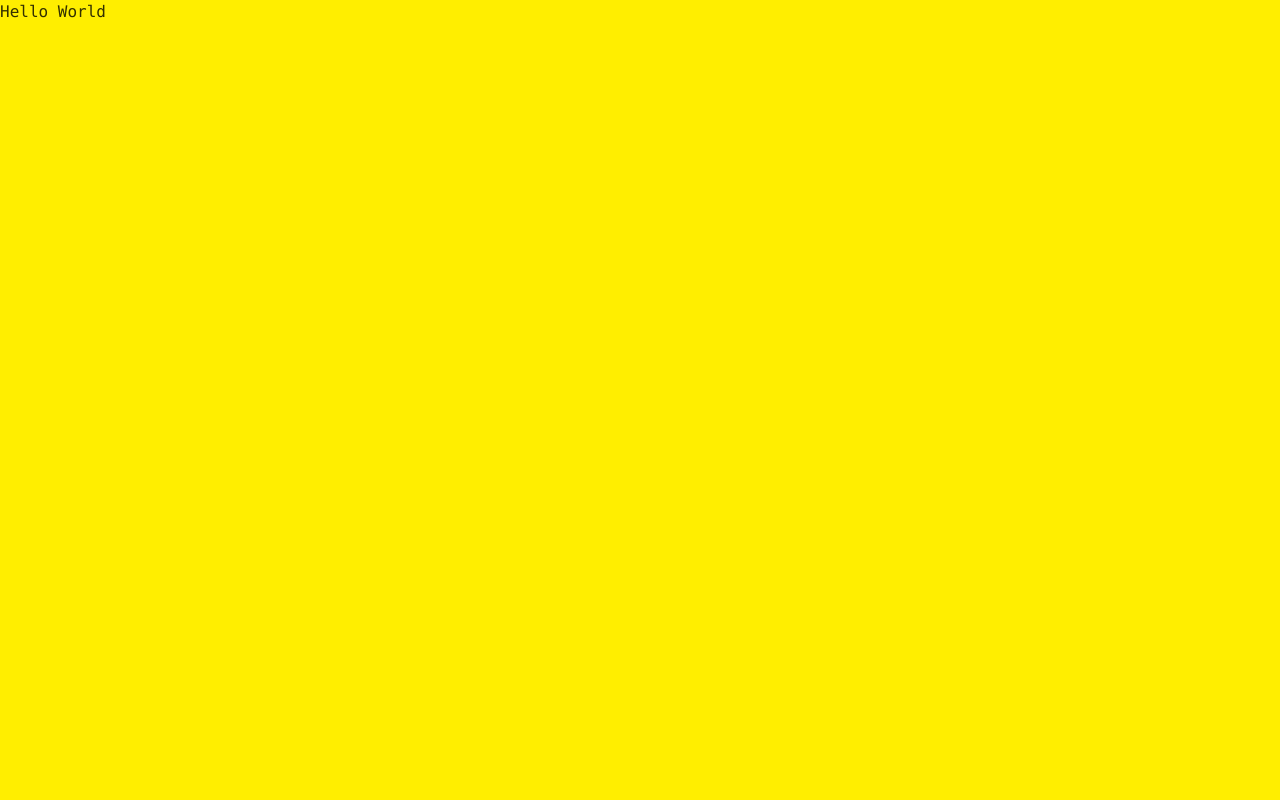
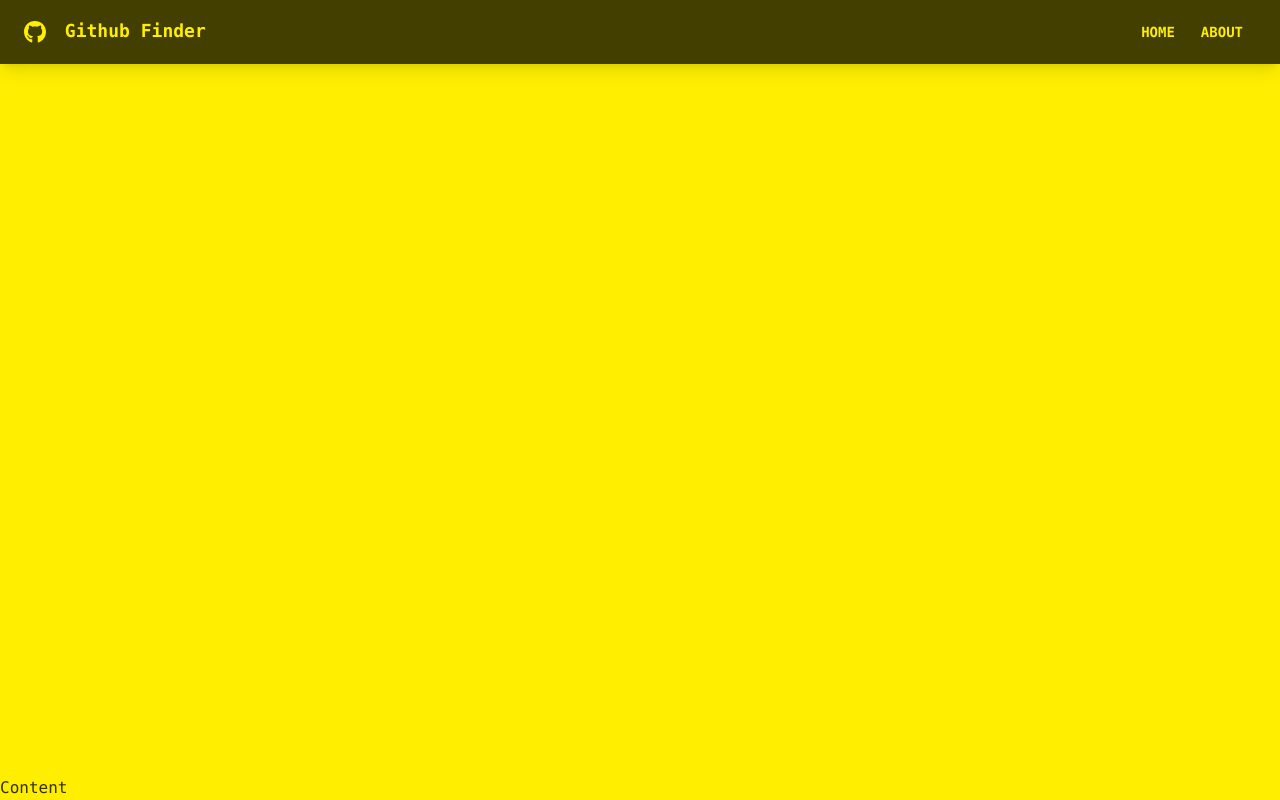
Before and after one commit to Novailoveyou/u-tm-react-github-finder, a React (Create React App) app: page / in a window 1280 px wide. Built offline with nearby package versions, Linux system fonts and the light colour scheme.

Commit message:
navbar component

```diff
--- a/package.json
+++ b/package.json
@@ -9,6 +9,8 @@
     "daisyui": "^2.22.0",
     "react": "^18.2.0",
     "react-dom": "^18.2.0",
+    "react-icons": "^4.4.0",
+    "react-router-dom": "^6.3.0",
     "react-scripts": "5.0.1",
     "web-vitals": "^2.1.0"
   },
--- a/public/index.html
+++ b/public/index.html
@@ -1,5 +1,5 @@
 <!DOCTYPE html>
-<html lang="en" data-theme="cyberpunk">
+<html lang="en">
   <head>
     <meta charset="utf-8" />
     <link rel="icon" href="%PUBLIC_URL%/favicon.ico" />
--- a/src/App.js
+++ b/src/App.js
@@ -1,8 +1,14 @@
-function App() {
+import { BrowserRouter as Router, Route, Link } from 'react-router-dom'
+import Navbar from './components/layout/Navbar'
+
+const App = () => {
   return (
-    <div>
-      <h1>Hello World</h1>
-    </div>
+    <Router>
+      <div className='flex flex-col justify-between h-screen'>
+        <Navbar />
+        <main>Content</main>
+      </div>
+    </Router>
   )
 }
 
--- /dev/null
+++ b/src/components/layout/Navbar.jsx
@@ -0,0 +1,50 @@
+import { FaGithub } from 'react-icons/fa'
+import { Link } from 'react-router-dom'
+import PropTypes from 'prop-types'
+
+const Navbar = ({ title }) => {
+  const links = [
+    {
+      to: '/',
+      label: 'Home'
+    },
+    {
+      to: '/about',
+      label: 'About'
+    }
+  ]
+
+  return (
+    <nav className='navbar mb-12 shadow-lg bg-neutral text-neutral-content'>
+      <div className='container mx-auto'>
+        <div className='flex-none px-2 mx-2'>
+          <Link to='/' className='text-lg font-bold align-middle'>
+            <FaGithub className='inline pr-2 text-3xl' /> {title}
+          </Link>
+        </div>
+        <div className='flex-1 px-2 mx-2'>
+          <div className='flex justify-end'>
+            {links.map(({ to, label }) => (
+              <Link
+                key={`Navbar__link-${label}`}
+                to={to}
+                className='btn btn-ghost btn-sm rounded-btn'>
+                {label}
+              </Link>
+            ))}
+          </div>
+        </div>
+      </div>
+    </nav>
+  )
+}
+
+Navbar.defaultProps = {
+  title: 'Github Finder'
+}
+
+Navbar.propTypes = {
+  title: PropTypes.string
+}
+
+export default Navbar
--- a/tailwind.config.js
+++ b/tailwind.config.js
@@ -4,5 +4,8 @@ module.exports = {
   theme: {
     extend: {}
   },
-  plugins: [require('daisyui')]
+  plugins: [require('daisyui')],
+  daisyui: {
+    themes: ['cyberpunk']
+  }
 }
```
Also changed, not shown: 1 other file (tests, documents, lock files or other folders).
